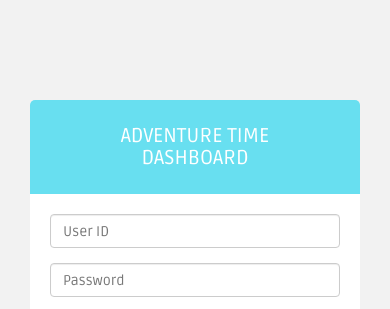
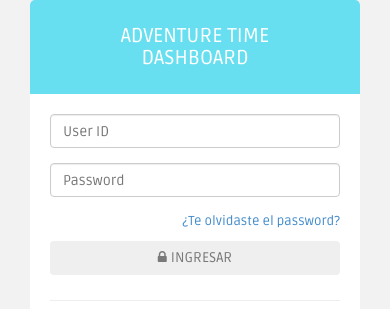
Before and after one commit to Jenny-Ha/DASHBOARD---ELEMENTOS-BOOTSTRAP-DASHY-, a plain HTML site: page login.html in a window 390 px wide. Shown: the top 309 px of the page. Drawn offline with Linux system fonts and the light colour scheme.

Commit message:
Comportamiento responsive para pág. Login

```diff
--- a/css/adventure-time-theme-responsive.css
+++ b/css/adventure-time-theme-responsive.css
@@ -111,14 +111,18 @@
         background-color: #ccc;
         border-color:#ccc ;
     }
-
+    .form-login {
+        margin-top: 0;
+    }
 }
 
 @media (max-width:320px) {
     #top_menu .nav > li, ul.top-menu > li {
         float: right;
     }
-
+    .form-login {
+        margin-top: 0;
+    }
     .hidden-phone {
         display: none !important;
     }
--- a/login.html
+++ b/login.html
@@ -13,7 +13,7 @@
 	<link href="css/font-awesome.css" rel="stylesheet" />
   <link href="css/adventure-time-theme.css" rel="stylesheet">
   <link href="css/adventure-time-theme-responsive.css" rel="stylesheet">
-  <link rel="stylesheet" href="css/styles.css">
+  <!--    <link rel="stylesheet" href="css/styles.css">   -->
 
 	<!-- HTML5 shim and Respond.js IE8 support of HTML5 elements and media queries -->
     <!--[if lt IE 9]>
```
